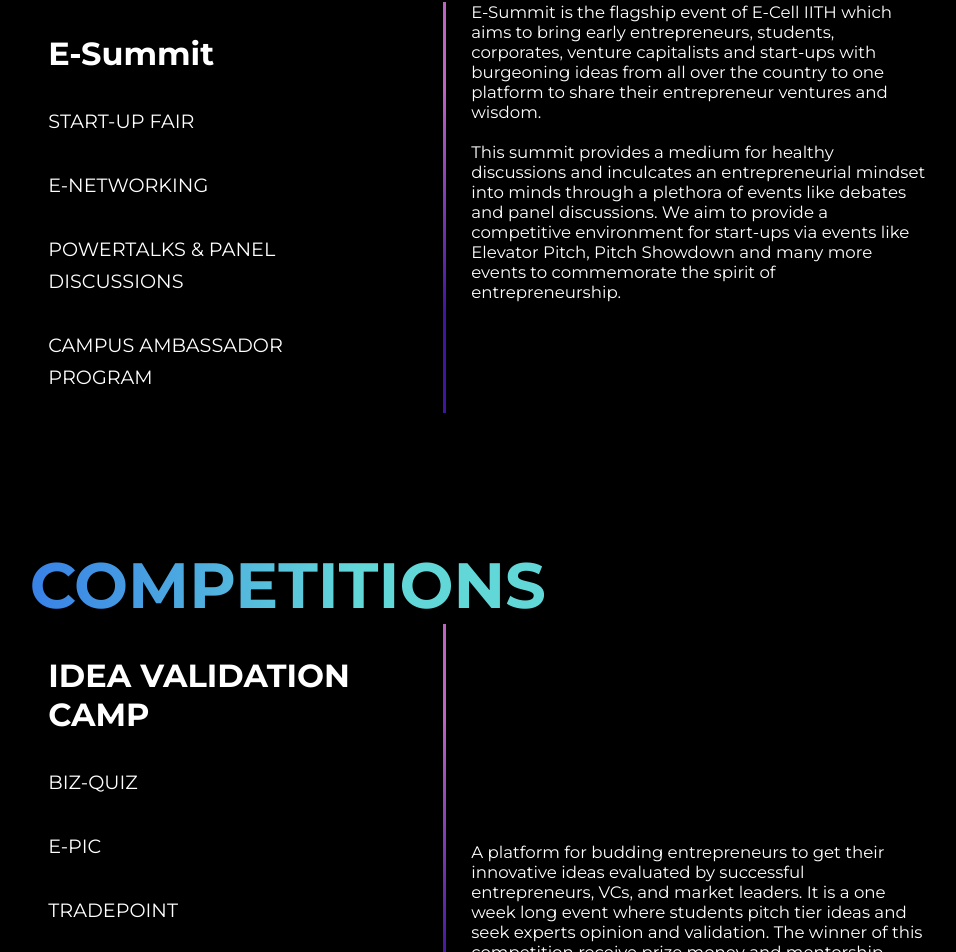
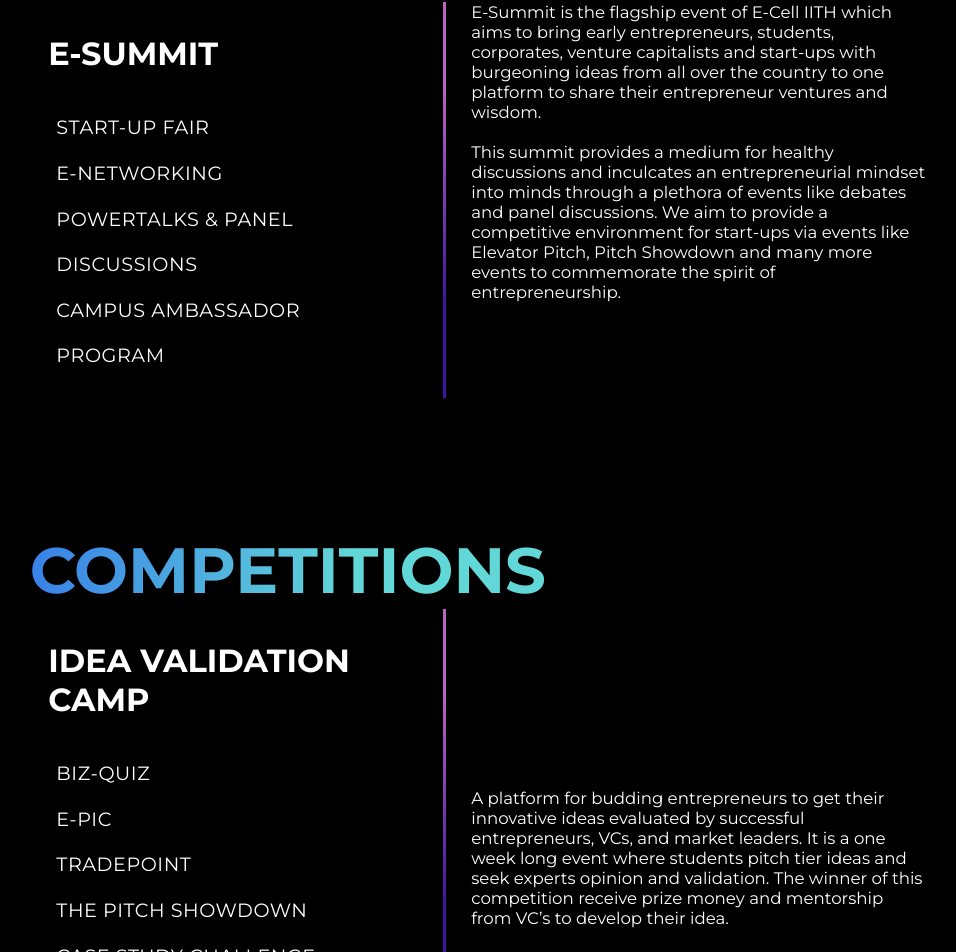
Before and after one commit to E-Cell-IITH/E-Cell-Website, a Next.js app: page / in a window 1280 px wide. Shown: the part 3719-4671 px from the top of the page, without its empty margins (141-1097 px from the left). Built offline with nearby package versions, Linux system fonts and the light colour scheme.

Commit message:
added dynamic information for each event

```diff
--- a/components/third.js
+++ b/components/third.js
@@ -1,9 +1,113 @@
-import React from 'react'
-import style from '../styles/third.module.css'
-import Grid from '@mui/material/Grid'
+import React from "react";
+import style from "../styles/third.module.css";
+import Grid from "@mui/material/Grid";
+import { Button } from "@mui/material";
+import { useState } from "react";
+
+const TextButton = (props) => {
+  return (
+    <Button
+      onClick={props.onClick}
+      variant="text"
+      sx={{
+        color: "white",
+        fontSize: "1.5vw",
+        fontFamily: "Montserrat",
+      }}
+    >
+      {props.children}
+    </Button>
+  );
+};
+
+const eventsData = [
+  {
+    name: "E-SUMMIT",
+    description: [
+      "E-Summit is the flagship event of E-Cell IITH which aims to bring early entrepreneurs, students, corporates, venture capitalists and start-ups with burgeoning ideas from all over the country to one platform to share their entrepreneur ventures and wisdom.",
+      "This summit provides a medium for healthy discussions and inculcates an entrepreneurial mindset into minds through a plethora of events like debates and panel discussions. We aim to provide a competitive environment for start-ups via events like Elevator Pitch, Pitch Showdown and many more events to commemorate the spirit of entrepreneurship.",
+    ],
+  },
+  {
+    name: "STARTUP FAIR",
+    description: [
+      "Lorem ipsum dolor sit amet consectetur adipisicing elit. Natus, a?",
+    ],
+  },
+  {
+    name: "E-NETWORKING",
+    description: [
+      "Lorem ipsum dolor sit amet consectetur adipisicing elit. Natus, a?",
+    ],
+  },
+  {
+    name: "POWERTALKS & PANEL",
+    description: [
+      "Lorem ipsum dolor sit amet consectetur adipisicing elit. Natus, a?",
+    ],
+  },
+  {
+    name: "DISCUSSION",
+    description: [
+      "Lorem ipsum dolor sit amet consectetur adipisicing elit. Natus, a?",
+    ],
+  },
+  {
+    name: "CAMPUS AMBASSADOR",
+    description: [
+      "Lorem ipsum dolor sit amet consectetur adipisicing elit. Natus, a?",
+    ],
+  },
+  {
+    name: "PROGRAM",
+    description: [
+      "Lorem ipsum dolor sit amet consectetur adipisicing elit. Natus, a?",
+    ],
+  },
+];
+
+const competitionData = [
+  {
+    name: "IDEA VALIDATION CAMP",
+    description: [
+      "A platform for budding entrepreneurs to get their innovative ideas evaluated by successful entrepreneurs, VCs, and market leaders. It is a one week long event where students pitch tier ideas and seek experts opinion and validation. The winner of this competition receive prize money and mentorship from VC’s to develop their idea.",
+    ],
+  },
+  {
+    name: "BIZ QUIZ",
+    description: [
+      "Lorem ipsum dolor sit amet consectetur adipisicing elit. Molestiae aperiam voluptatem pariatur harum dolor labore, quod libero expedita quis, voluptates ratione atque eum recusandae distinctio. Tenetur quam, optio maiores cupiditate unde, culpa tempora fugiat corrupti vitae ducimus doloremque. Eum est autem, voluptatum atque nobis eius id voluptatibus. Est, architecto at.",
+    ],
+  },
+  {
+    name: "E-PIC",
+    description: [
+      "Lorem ipsum dolor sit amet consectetur adipisicing elit. Molestiae aperiam voluptatem pariatur harum dolor labore, quod libero expedita quis, voluptates ratione atque eum recusandae distinctio. Tenetur quam, optio maiores cupiditate unde, culpa tempora fugiat corrupti vitae ducimus doloremque. Eum est autem, voluptatum atque nobis eius id voluptatibus. Est, architecto at.",
+    ],
+  },
+  {
+    name: "TRADEPOINT",
+    description: [
+      "Lorem ipsum dolor sit amet consectetur adipisicing elit. Molestiae aperiam voluptatem pariatur harum dolor labore, quod libero expedita quis, voluptates ratione atque eum recusandae distinctio. Tenetur quam, optio maiores cupiditate unde, culpa tempora fugiat corrupti vitae ducimus doloremque. Eum est autem, voluptatum atque nobis eius id voluptatibus. Est, architecto at.",
+    ],
+  },
+  {
+    name: "THE PITCH SHOWDOWN",
+    description: [
+      "Lorem ipsum dolor sit amet consectetur adipisicing elit. Molestiae aperiam voluptatem pariatur harum dolor labore, quod libero expedita quis, voluptates ratione atque eum recusandae distinctio. Tenetur quam, optio maiores cupiditate unde, culpa tempora fugiat corrupti vitae ducimus doloremque. Eum est autem, voluptatum atque nobis eius id voluptatibus. Est, architecto at.",
+    ],
+  },
+  {
+    name: "CASE STUDY CHALLENGE",
+    description: [
+      "Lorem ipsum dolor sit amet consectetur adipisicing elit. Molestiae aperiam voluptatem pariatur harum dolor labore, quod libero expedita quis, voluptates ratione atque eum recusandae distinctio. Tenetur quam, optio maiores cupiditate unde, culpa tempora fugiat corrupti vitae ducimus doloremque. Eum est autem, voluptatum atque nobis eius id voluptatibus. Est, architecto at.",
+    ],
+  },
+];
 
 export default function Third() {
-
+  const [eventIndex, setEventIndex] = useState(0);
+  const [competitionIndex, setCompetitionIndex] = useState(0);
   return (
     <div>
       <div className={style.container}>
@@ -15,27 +119,114 @@ export default function Third() {
           <Grid item xs={2.2}></Grid>
           <Grid item xs={1.4}></Grid>
           <Grid item xs={4}>
-                        <ul className={style.head}>E-Summit</ul>
+            <ul className={style.head}>{eventsData[eventIndex].name}</ul>
             <ul className={style.list}>
-                            <li className='power'>START-UP FAIR</li><br />
-                            <li className='power'>E-NETWORKING</li><br />
-                            <li className='power'>POWERTALKS & PANEL</li>
-                            <li className='power'>DISCUSSIONS</li><br />
-                            <li className='power'>CAMPUS AMBASSADOR</li>
-                            <li className='power'>PROGRAM</li>
+              <li className="power">
+                {eventIndex !== 0 && (
+                  <TextButton
+                    onClick={() => {
+                      setEventIndex(0);
+                    }}
+                  >
+                    E-SUMMIT
+                  </TextButton>
+                )}
+              </li>
+              <li className="power">
+                {eventIndex !== 1 && (
+                  <TextButton
+                    onClick={() => {
+                      setEventIndex(1);
+                    }}
+                  >
+                    START-UP FAIR
+                  </TextButton>
+                )}
+              </li>
+              {/* <br /> */}
+              <li className="power">
+                {eventIndex !== 2 && (
+                  <TextButton
+                    variant="text"
+                    onClick={() => {
+                      setEventIndex(2);
+                    }}
+                  >
+                    E-NETWORKING
+                  </TextButton>
+                )}
+              </li>
+              {/* <br /> */}
+              <li className="power">
+                {eventIndex !== 3 && (
+                  <TextButton
+                    variant="text"
+                    onClick={() => {
+                      setEventIndex(3);
+                    }}
+                  >
+                    POWERTALKS & PANEL
+                  </TextButton>
+                )}
+              </li>
+              <li className="power">
+                {eventIndex !== 4 && (
+                  <TextButton
+                    variant="text"
+                    onClick={() => {
+                      setEventIndex(4);
+                    }}
+                  >
+                    DISCUSSIONS
+                  </TextButton>
+                )}
+              </li>
+              {/* <br /> */}
+              <li className="power">
+                {eventIndex !== 5 && (
+                  <TextButton
+                    variant="text"
+                    onClick={() => {
+                      setEventIndex(5);
+                    }}
+                  >
+                    CAMPUS AMBASSADOR
+                  </TextButton>
+                )}
+              </li>
+              <li className="power">
+                {eventIndex !== 6 && (
+                  <TextButton
+                    variant="text"
+                    onClick={() => {
+                      setEventIndex(6);
+                    }}
+                  >
+                    PROGRAM
+                  </TextButton>
+                )}
+              </li>
             </ul>
           </Grid>
           <Grid item xs={0.1} className={style.border}></Grid>
           <Grid item xs={4.5} justifyContent="center" className={style.content}>
             <div className={style.box}>
-                            E-Summit is the flagship event of E-Cell IITH which aims to bring early entrepreneurs, students, corporates, venture capitalists and start-ups with burgeoning ideas from all over the country to one platform to share their entrepreneur ventures and wisdom.
-                            <br /><br />
-                            This summit provides a medium for healthy discussions and inculcates an entrepreneurial mindset into minds through a plethora of events like debates and panel discussions. We aim to provide a competitive environment for start-ups via events like Elevator Pitch, Pitch Showdown and many more events to commemorate the spirit of entrepreneurship.
+              {eventsData[eventIndex].description.map((desc) => (
+                <>
+                  {desc} <br />
+                  <br />
+                </>
+              ))}
             </div>
           </Grid>
         </Grid>
         <br />
-                <br /><br /><br /><br /><br /><br />
+        <br />
+        <br />
+        <br />
+        <br />
+        <br />
+        <br />
         <Grid container className={style.grid}>
           <Grid item xs={1.6}></Grid>
           <Grid item xs={8}>
@@ -44,24 +235,102 @@ export default function Third() {
           <Grid item xs={2.2}></Grid>
           <Grid item xs={1.4}></Grid>
           <Grid item xs={4}>
-                        <ul className={style.head}>IDEA VALIDATION CAMP</ul>
+            <ul className={style.head}>
+              {competitionData[competitionIndex].name}
+            </ul>
             <ul className={style.list}>
-                            <li>BIZ-QUIZ</li><br />
-                            <li>E-PIC</li><br />
-                            <li>TRADEPOINT</li><br />
-                            <li>THE PITCH SHOWDOWN</li><br />
-                            <li>CASE STUDY CHALLENGE</li>
+              <li>
+                {competitionIndex !== 0 && (
+                  <TextButton
+                    onClick={() => {
+                      setCompetitionIndex(0);
+                    }}
+                  >
+                    IDEA VALIDATION CAMP
+                  </TextButton>
+                )}
+              </li>
+              <li>
+                {competitionIndex !== 1 && (
+                  <TextButton
+                    onClick={() => {
+                      setCompetitionIndex(1);
+                    }}
+                  >
+                    BIZ-QUIZ
+                  </TextButton>
+                )}
+              </li>
+              <li>
+                {competitionIndex !== 2 && (
+                  <TextButton
+                    onClick={() => {
+                      setCompetitionIndex(2);
+                    }}
+                  >
+                    E-PIC
+                  </TextButton>
+                )}
+              </li>
+              <li>
+                {competitionIndex !== 3 && (
+                  <TextButton
+                    onClick={() => {
+                      setCompetitionIndex(3);
+                    }}
+                  >
+                    TRADEPOINT
+                  </TextButton>
+                )}
+              </li>
+              <li>
+                {competitionIndex !== 4 && (
+                  <TextButton
+                    onClick={() => {
+                      setCompetitionIndex(4);
+                    }}
+                  >
+                    THE PITCH SHOWDOWN
+                  </TextButton>
+                )}
+              </li>
+              <li>
+                {competitionIndex !== 5 && (
+                  <TextButton
+                    onClick={() => {
+                      setCompetitionIndex(5);
+                    }}
+                  >
+                    CASE STUDY CHALLENGE
+                  </TextButton>
+                )}
+              </li>
             </ul>
           </Grid>
           <Grid item xs={0.1} className={style.border1}></Grid>
-                    <Grid item xs={4.5} justifyContent="center" alignContent="center" className={style.content}>
+          <Grid
+            item
+            xs={4.5}
+            justifyContent="center"
+            alignContent="center"
+            className={style.content}
+          >
             <div className={style.box2}>
-                            A platform for budding entrepreneurs to get their innovative ideas evaluated by successful entrepreneurs, VCs, and market leaders. It is a one week long event where students pitch tier ideas and seek experts opinion and validation. The winner of this competition receive prize money and mentorship from VC’s to develop their idea.
+              {competitionData[competitionIndex].description.map((desc) => (
+                <>
+                  {desc} <br />
+                  <br />
+                </>
+              ))}
             </div>
           </Grid>
         </Grid>
       </div>
-            <br /><br /><br /><br /><br />
+      <br />
+      <br />
+      <br />
+      <br />
+      <br />
     </div>
-    )
+  );
 }
```
Lines whose indentation alone changed are shown as unchanged.
